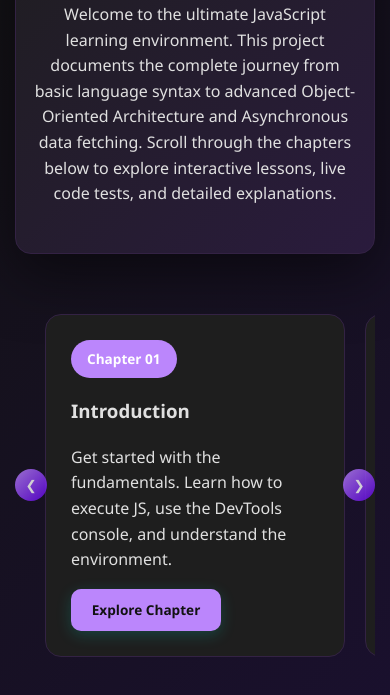
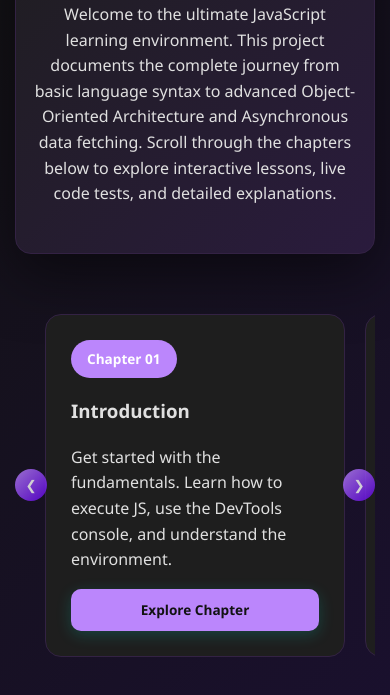
Before and after one commit to mark11257/Javascript-Mastery, a plain HTML site: page index.html in a window 390 px wide. Shown: the part 173-868 px from the top of the page. Drawn offline with Linux system fonts and the light colour scheme.

Commit message:
Update responsive.css
fixed footer button to contain all the text

```diff
--- a/Css/responsive.css
+++ b/Css/responsive.css
@@ -64,7 +64,7 @@
     .btn-primary,
     .btn-secondary {
         flex: 1; /* Makes them equal width */
-        max-width: 150px; /* Prevents them from getting too long */
+        min-width: 150px; /* Prevents them from getting too long */
         padding: 10px 5px !important;
         font-size: 0.85rem !important;
         white-space: nowrap; /* Prevents text from wrapping inside the button */
@@ -86,12 +86,6 @@
     .carousel-wrapper {
         padding: 0 30px !important; /* Reduced padding allows cards to stretch wider */
         max-width: 100vw;
-    }
-
-
-
-    .card {
-
     }
 
     /* Move arrows to the absolute edge to maximize screen width */
```
